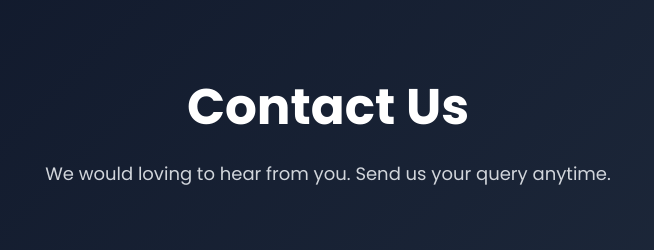
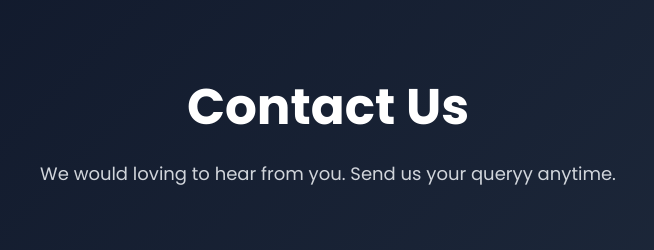
Before and after one commit to FaizAkhter47/Vercel-website, a plain HTML site: page index.html in a window 1280 px wide. Shown: the top 250 px of the page, 312-966 px from the left. Drawn offline with Linux system fonts and the light colour scheme.

Commit message:
pipeline updatedd

```diff
--- a/index.html
+++ b/index.html
@@ -273,7 +273,7 @@
 
 <h1>Contact Us</h1>
 
-<p>We would loving to hear from you. Send us your query anytime.</p>
+<p>We would loving to hear from you. Send us your queryy anytime.</p>
 
 </section>
 
```
